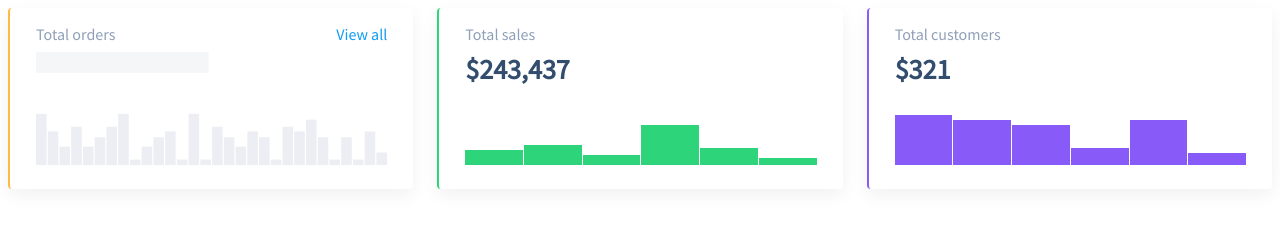
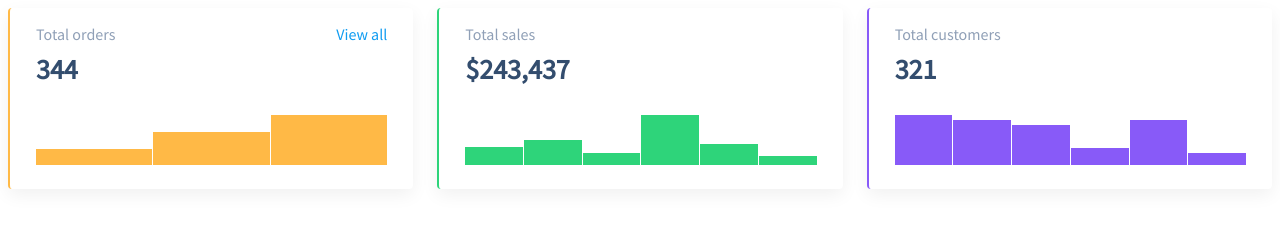
Before and after one commit to js-tasks-ru/js-20200928_bbbom, a website: page 04-oop-basic-intro-to-dom/1-column-chart/index.html in a window 1280 px wide. Drawn offline with Linux system fonts and the light colour scheme.

Commit message:
Fix ColumnChart

```diff
--- a/04-oop-basic-intro-to-dom/1-column-chart/index.html
+++ b/04-oop-basic-intro-to-dom/1-column-chart/index.html
@@ -16,7 +16,7 @@
     <script type="module">
       import ColumnChart from './index.js';
 
-      const ordersData = [];
+      const ordersData = [10,20,30];
       const salesData = [ 30, 40, 20, 80, 35, 15 ];
       const customersData = [ 100, 90, 80, 35, 90, 25 ];
 
--- a/04-oop-basic-intro-to-dom/1-column-chart/index.js
+++ b/04-oop-basic-intro-to-dom/1-column-chart/index.js
@@ -3,38 +3,49 @@ export default class ColumnChart {
   chart;
   chartHeight = 50;
 
-  constructor(attr = {}) {
-    const {data = [], label = '', value = '', link = ''} = attr;
-
+  constructor({
+    data = [],
+    label = '',
+    value = 0,
+    link = ''
+  } = {}) {
     this.data = data;
     this.label = label;
     this.value = value;
     this.link = link;
 
-    this.element =  document.createElement('div');
     this.render();
   }
 
   render() {
-    const el = this.element;
-    el.className = "column-chart";
-    el.style.cssText = "--chart-height: 50";
+    const el = document.createElement('div');
+    el.innerHTML = this.template();
+    this.element = el.firstElementChild;
 
-    el.innerHTML = `
+    if (this.data.length) {
+      this.element.classList.remove('column-chart_loading');
+    }
+
+    this.chart = this.element.querySelector('.column-chart__chart');
+  }
+
+  template() {
+    return `
+      <div class="column-chart column-chart_loading" style="--chart-height: ${this.chartHeight}">
         <div class="column-chart__title">
           Total ${this.label}
           ${this.getLink()}
         </div>
         <div class="column-chart__container">
-        ${this.getHeader()}
-
+          <div data-element="header" class="column-chart__header">
+            ${this.value}
+          </div>
           <div data-element="body" class="column-chart__chart">
             ${this.getChart(this.data)}
           </div>
         </div>
+      </div>
     `;
-
-    this.chart = this.element.querySelector('.column-chart__chart');
   }
 
   getLink() {
@@ -42,38 +53,27 @@ export default class ColumnChart {
     return href ? `<a class="column-chart__link" href="${href}">View all</a>` : '';
   }
 
-  getHeader() {
-    const val = typeof this.value === 'number' ? ('$' + this.value) : this.value;
-    return `
-      <div data-element="header" class="column-chart__header">
-        ${val}
-      </div>
-    `;
+  getChart(arr) {
+    const max = Math.max(...arr);
+    const scale = this.chartHeight / max;
+
+    return arr.map(item => {
+      const percent = Math.round(item * 100 / max);
+      return `<div data-tooltip="${percent}%" style="--value: ${Math.floor(item* scale)}"></div>`;
+    }).join('');
   }
 
-  getChart(arr) {
-    if (!arr) return;
-    if (arr.length === 0) {
-      this.element.classList.add('column-chart_loading');
-      return '';
-    }
-
-    return arr.reduce((acc, num) => {
-      const val = parseInt(num * 50 / 100);
-      return acc + `<div data-tooltip="${num}%" style="--value: ${val}"></div>`;
-    }, "");
-  }
-
-  update(newData){
-    this.element.classList.remove('column-chart_loading');
+  update(newData) {
     return this.chart.innerHTML = this.getChart(newData);
   }
 
-  destroy(){
-
+  destroy() {
+    this.remove();
+    this.element = null;
+    this.chart = '';
   }
 
-  remove(){
+  remove() {
     return this.element.remove();
   }
 }
```
Lines whose indentation alone changed are shown as unchanged.
